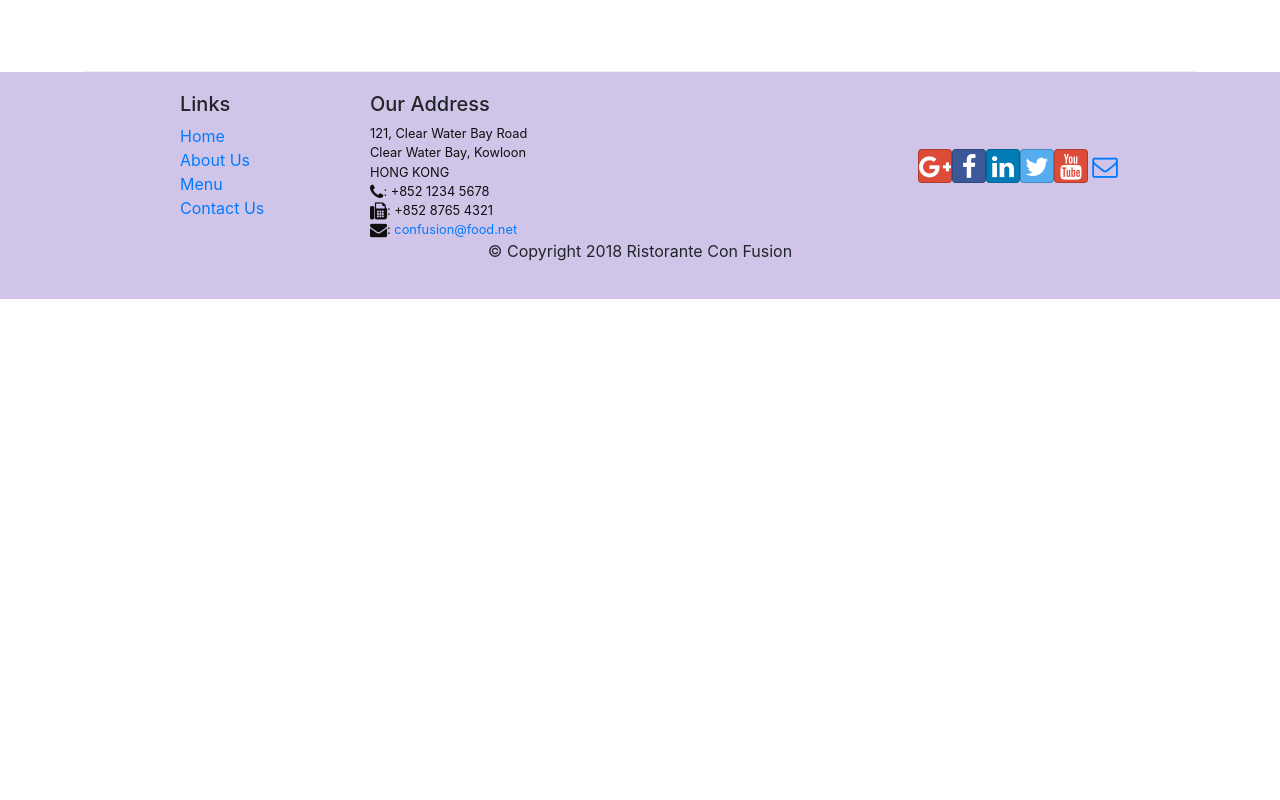
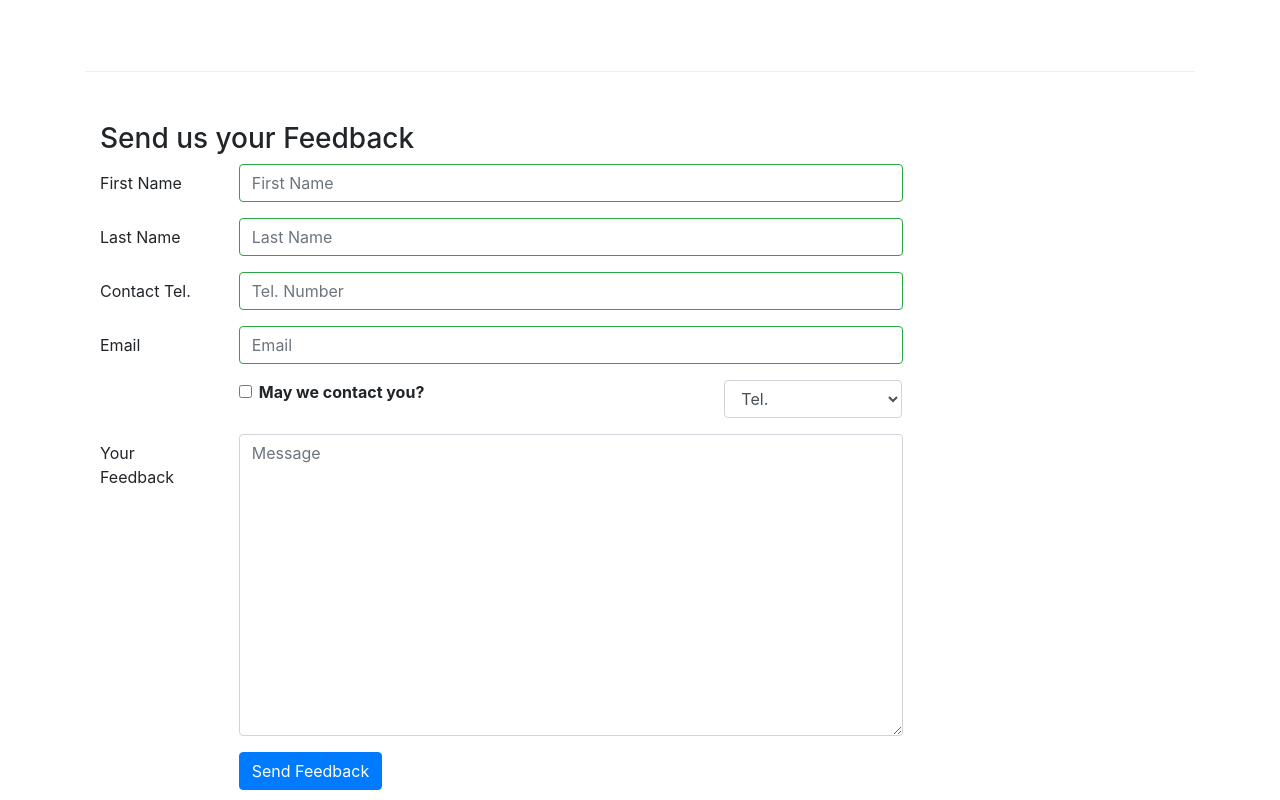
Before and after one commit to victor-soto/confusion, a React (Create React App) app: page /contact-us in a window 1280 px wide. Shown: the part 800-1600 px from the top of the page. Before the commit the page ends 1099 px from the top, so only its background shows below. Built offline with nearby package versions, Linux system fonts and the light colour scheme.

Commit message:
Controlled Form Validation

```diff
--- a/src/components/ContactComponent.js
+++ b/src/components/ContactComponent.js
@@ -1,11 +1,97 @@
-import React from 'react'
+import React, { Component } from 'react'
 import {
   Breadcrumb,
-  BreadcrumbItem
+  BreadcrumbItem,
+  Button,
+  Form,
+  FormGroup,
+  Label,
+  Input,
+  Col,
+  FormFeedback
 } from 'reactstrap'
 import { Link } from 'react-router-dom'
 
-function Contact(props) {
+class Contact extends Component {
+  constructor(props) {
+    super()
+    this.state = {
+      firstname: '',
+      lastname: '',
+      telnum: '',
+      email: '',
+      agree: false,
+      contactType: 'Tel.',
+      message: '',
+      touched: {
+        firstname: false,
+        lastname: false,
+        telnum: false,
+        email: false
+      }
+    }
+    this.handleSubmit = this.handleSubmit.bind(this)
+    this.handleInputChange = this.handleInputChange.bind(this)
+    this.handleBlur = this.handleBlur.bind(this);
+  }
+
+  handleInputChange(event) {
+    const target = event.target
+    const value = target.type === 'checkbox' ? target.checked : target.value
+    const name = target.name
+    this.setState({
+      [name]: value
+    })
+  }
+
+  handleSubmit(event) {
+    console.log('Current state is: ', JSON.stringify(this.state))
+    alert('Current state is: ' + JSON.stringify(this.state))
+    event.preventDefault()
+  }
+
+  handleBlur = (field) => (evt) => {
+    this.setState({
+      touched: { ...this.state.touched, [field]: true }
+    })
+  }
+
+  validate(firstname, lastname, telnum, email) {
+    const errors = {
+      firstname: '',
+      lastname: '',
+      telnum: '',
+      email: ''
+    }
+
+    if (this.state.touched.firstname && firstname.length < 3)
+      errors.firstname = 'First Name should be >= 3 characters'
+    else if (this.state.touched.firstname && firstname.length >= 10)
+      errors.firstname = 'First Name should be <= 3 characters'
+
+    if (this.state.touched.lastname && lastname.length < 3)
+      errors.lastname = 'Last Name should be >= 3 characters'
+    else if (this.state.touched.lastname && lastname.length >= 10)
+      errors.lastname = 'Last Name should be <= 3 characters'
+
+    const reg = /^\d+$/;
+    if (this.state.touched.telnum && !reg.test(telnum))
+      errors.telnum = 'Tel. Number should contain only numbers'
+
+    if (this.state.touched.email && email.split('').filter(x => x === '@').length !== 1)
+      errors.email = 'Email should contain a @'
+
+    return errors
+  }
+
+  render() {
+    const errors = this.validate(
+      this.state.firstname,
+      this.state.lastname,
+      this.state.telnum,
+      this.state.email
+    )
+
     return (
       <div className='container'>
         <div className='row'>
@@ -48,8 +134,130 @@ function Contact(props) {
             </div>
           </div>
         </div>
+        <div className='row row-content'>
+          <div className='col-12'>
+            <h3>Send us your Feedback</h3>
+          </div>
+          <div className='col-12 col-md-9'>
+            <Form onSubmit={this.handleSubmit}>
+              <FormGroup row>
+                <Label htmlFor='firstname' md={2}>First Name</Label>
+                <Col md={10}>
+                  <Input
+                    type='text'
+                    id='firstname'
+                    name='firstname'
+                    placeholder='First Name'
+                    value={this.state.firstname}
+                    valid={!errors.firstname}
+                    invalid={errors.firstname}
+                    onBlur={this.handleBlur('firstname')}
+                    onChange={this.handleInputChange} />
+                  <FormFeedback>{errors.firstname}</FormFeedback>
+                </Col>
+              </FormGroup>
+              <FormGroup row>
+                <Label htmlFor='lastname' md={2}>Last Name</Label>
+                <Col md={10}>
+                  <Input
+                    type='text'
+                    id='lastname'
+                    name='lastname'
+                    placeholder='Last Name'
+                    valid={!errors.lastname}
+                    invalid={errors.lastname}
+                    value={this.state.lastname}
+                    onBlur={this.handleBlur('lastname')}
+                    onChange={this.handleInputChange} />
+                  <FormFeedback>{errors.lastname}</FormFeedback>
+                </Col>
+              </FormGroup>
+              <FormGroup row>
+                <Label htmlFor='telnum' md={2}>Contact Tel.</Label>
+                <Col md={10}>
+                  <Input
+                    type='text'
+                    id='telnum'
+                    name='telnum'
+                    placeholder='Tel. Number'
+                    value={this.state.telnum}
+                    valid={!errors.telnum}
+                    invalid={errors.telnum}
+                    onBlur={this.handleBlur('telnum')}
+                    onChange={this.handleInputChange} />
+                  <FormFeedback>{errors.telnum}</FormFeedback>
+                </Col>
+              </FormGroup>
+              <FormGroup row>
+                <Label htmlFor='email' md={2}>Email</Label>
+                <Col md={10}>
+                  <Input
+                    type='text'
+                    id='email'
+                    name='email'
+                    placeholder='Email'
+                    value={this.state.email}
+                    valid={!errors.email}
+                    invalid={errors.email}
+                    onBlur={this.handleBlur('email')}
+                    onChange={this.handleInputChange} />
+                  <FormFeedback>{errors.email}</FormFeedback>
+                </Col>
+              </FormGroup>
+              <FormGroup row>
+                <Col md={{ size: 6, offset: 2 }}>
+                  <FormGroup check>
+                    <Label check>
+                      <Input
+                        type='checkbox'
+                        name='agree'
+                        checked={this.state.agree}
+                        onChange={this.handleInputChange} /> {' '}
+                      <strong>May we contact you?</strong>
+                    </Label>
+                  </FormGroup>
+                </Col>
+                <Col md={{ size: 3, offset: 1 }}>
+                  <Input
+                    type='select'
+                    name='contactType'
+                    value={this.state.contactType}
+                    onChange={this.handleInputChange}>
+                    <option>Tel.</option>
+                    <option>Email</option>
+                  </Input>
+                </Col>
+              </FormGroup>
+              <FormGroup row>
+                <Label htmlFor='message' md={2}>Your Feedback</Label>
+                <Col md={10}>
+                  <Input
+                    type='textarea'
+                    id='message'
+                    name='message'
+                    placeholder='Message'
+                    rows='12'
+                    value={this.state.message}
+                    onChange={this.handleInputChange} />
+                </Col>
+              </FormGroup>
+              <FormGroup row>
+                <Col md={{ size: 10, offset: 2 }}>
+                  <Button
+                    type='submit'
+                    color='primary'>
+                    Send Feedback
+                  </Button>
+                </Col>
+              </FormGroup>
+            </Form>
+          </div>
+        </div>
       </div>
     )
+
+  }
+
 }
 
 export default Contact
```
Lines whose indentation alone changed are shown as unchanged.
